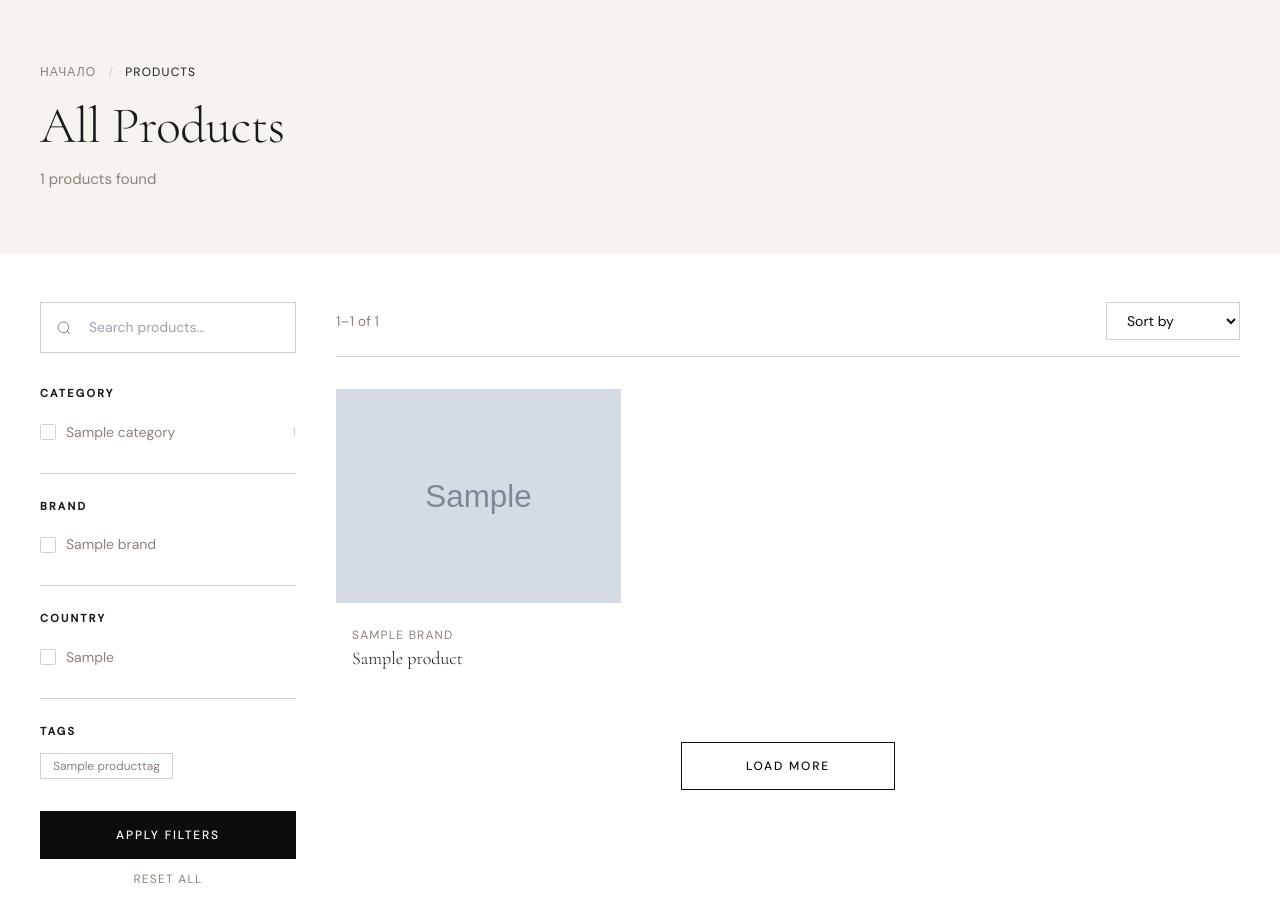
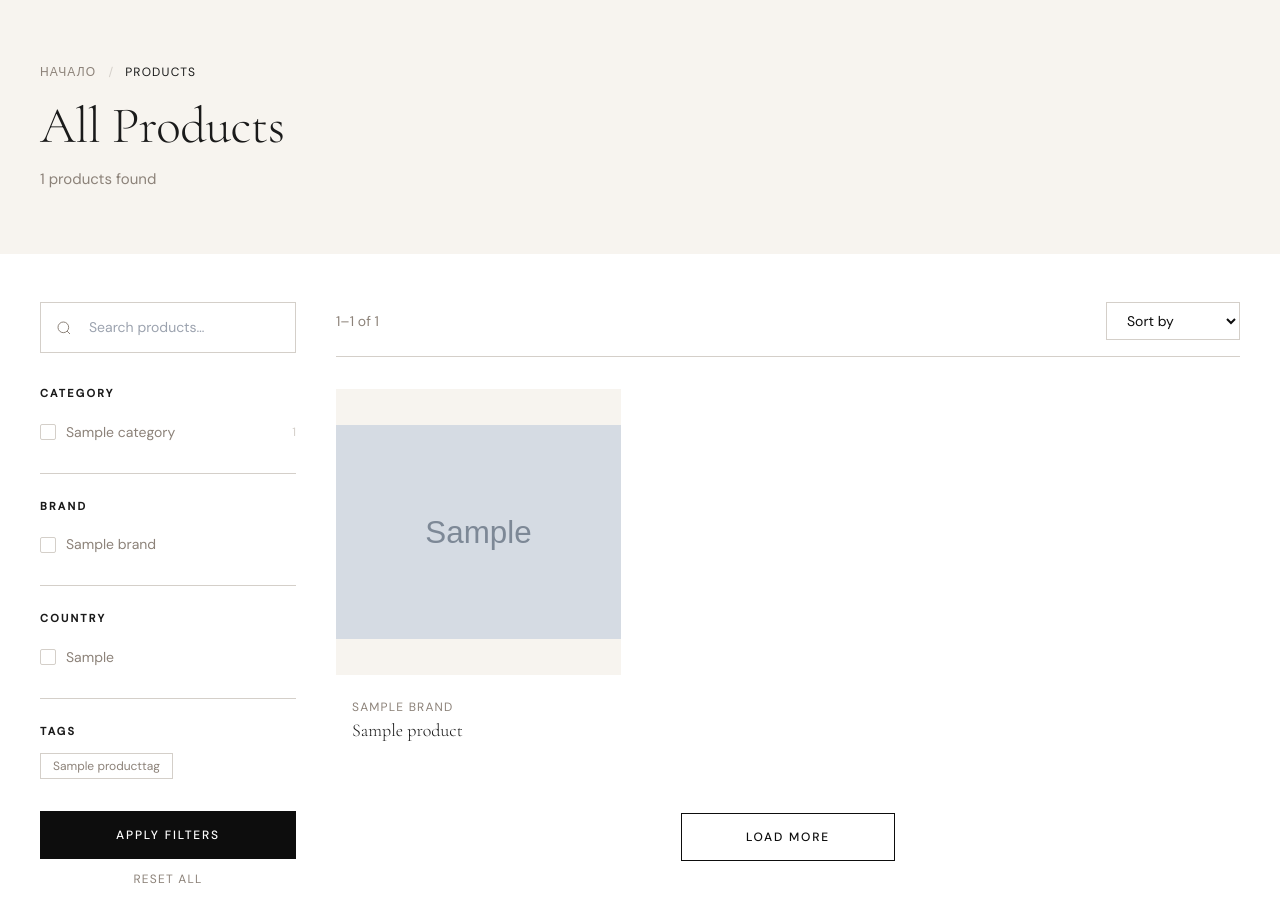
Before and after one commit to muhammadrizosultonov/PerfectHome-Django, a Django app: page /ru/products/ in a window 1280 px wide. Shown: the part 81-996 px from the top of the page. Run offline with Django 5.2, Linux system fonts and the light colour scheme; tables that the repository leaves empty hold one stand-in row (values such as "Sample post"); grey boxes marked "Sample" are stand-in pictures; some libraries are stand-ins or nearby versions.

Commit message:
front picture

```diff
--- a/static/css/main.css
+++ b/static/css/main.css
@@ -161,11 +161,11 @@ body {
 .product-card:hover { transform: translateY(-6px); box-shadow: 0 20px 60px rgba(0,0,0,0.1); }
 
 .product-card-img {
-  width: 100%; aspect-ratio: 4/3; object-fit: cover;
+  width: 100%; aspect-ratio: 4/3; object-fit: contain;
   transition: transform 0.6s ease;
   background: var(--cream);
 }
-.product-card:hover .product-card-img { transform: scale(1.04); }
+.product-card:hover .product-card-img { transform: none; }
 
 .product-tag {
   display: inline-block; font-size: 10px; letter-spacing: 0.15em;
@@ -326,7 +326,7 @@ footer {
 
 /* ---- PRODUCT DETAIL ---- */
 .thumb-img {
-  width: 100%; aspect-ratio: 1; object-fit: cover;
+  width: 100%; aspect-ratio: 1; object-fit: contain;
   cursor: pointer; transition: all 0.2s;
   border: 2px solid transparent; background: var(--cream);
 }
--- a/templates/product_detail.html
+++ b/templates/product_detail.html
@@ -33,12 +33,12 @@
         <img id="main-product-img"
           src="{{ product.primary_image.image.url }}"
           alt="{{ product.name|default:product_label }}"
-          class="w-full h-full object-cover transition-all duration-500">
+          class="w-full h-full object-contain transition-all duration-500">
         {% else %}
         <img id="main-product-img"
           src="{% static 'images/premium/product-detail.jpg' %}" onerror='this.onerror=null;this.src="{% static "img/plumbing/square.svg" %}";'
           alt="{{ product.name|default:product_label }}"
-          class="w-full h-full object-cover transition-all duration-500">
+          class="w-full h-full object-contain transition-all duration-500">
         {% endif %}
         <!-- Tags overlay -->
         <div class="absolute top-4 left-4 flex flex-col gap-2">
--- a/templates/products.html
+++ b/templates/products.html
@@ -114,11 +114,11 @@
         <div class="grid grid-cols-1 sm:grid-cols-2 xl:grid-cols-3 gap-6">
           {% for product in products|default:'' %}
           <a href="{{ product.get_absolute_url }}" class="product-card">
-            <div class="overflow-hidden bg-cream">
+            <div class="overflow-hidden bg-cream aspect-square">
               {% if product.primary_image and product.primary_image.image %}
-              <img src="{{ product.primary_image.image.url }}" alt="{{ product.name }}" class="product-card-img">
+              <img src="{{ product.primary_image.image.url }}" alt="{{ product.name }}" class="w-full h-full object-contain">
               {% else %}
-              <img src="{% static 'images/premium/product-fallback.jpg' %}" onerror='this.onerror=null;this.src="{% static "img/plumbing/square.svg" %}";' alt="{{ product.name }}" class="product-card-img">
+              <img src="{% static 'images/premium/product-fallback.jpg' %}" onerror='this.onerror=null;this.src="{% static "img/plumbing/square.svg" %}";' alt="{{ product.name }}" class="w-full h-full object-contain">
               {% endif %}
             </div>
             <div class="p-4">
```
